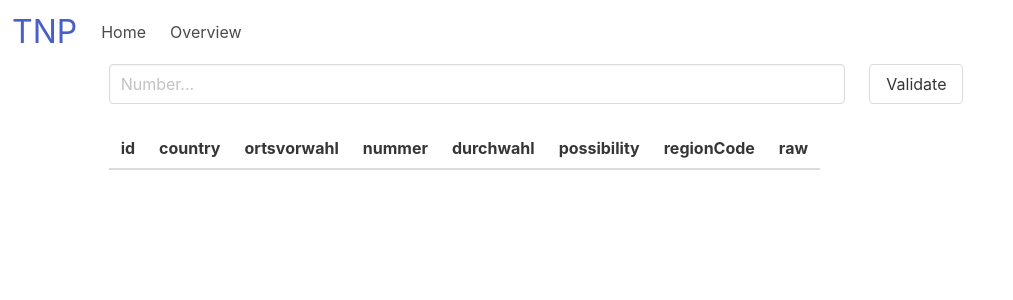
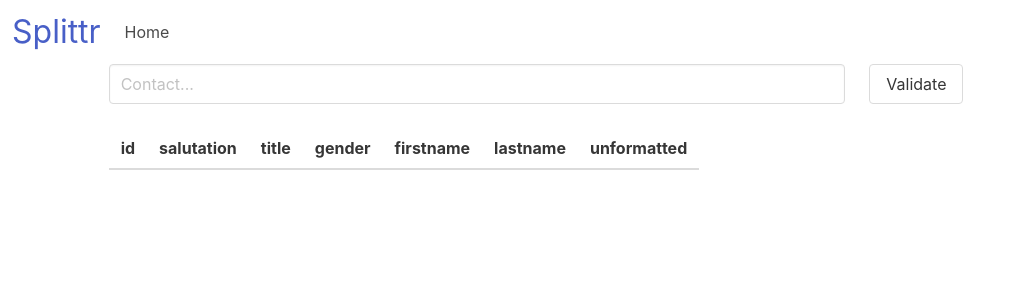
Before and after one commit to benitadietrich/splittr, a React (Create React App) app in the folder splittr/: page / in a window 1280 px wide. Shown: the top 300 px of the page, without its empty margins (0-1013 px from the left). Built offline with nearby package versions, Linux system fonts and the light colour scheme.

Commit message:
started with implementation

```diff
--- a/splittr/package.json
+++ b/splittr/package.json
@@ -1,6 +1,6 @@
 {
   "name": "splittr",
-  "version": "0.1.0",
+  "version": "1.0.0",
   "private": true,
   "dependencies": {
     "@testing-library/jest-dom": "^5.11.4",
--- a/splittr/public/index.html
+++ b/splittr/public/index.html
@@ -25,7 +25,7 @@
       work correctly both with client-side routing and a non-root public URL.
       Learn how to configure a non-root public URL by running `npm run build`.
     -->
-    <title>React App</title>
+    <title>Splittr</title>
   </head>
   <body>
     <noscript>You need to enable JavaScript to run this app.</noscript>
--- a/splittr/src/App.css
+++ /dev/null
@@ -1,38 +0,0 @@
-.App {
-  text-align: center;
-}
-
-.App-logo {
-  height: 40vmin;
-  pointer-events: none;
-}
-
-@media (prefers-reduced-motion: no-preference) {
-  .App-logo {
-    animation: App-logo-spin infinite 20s linear;
-  }
-}
-
-.App-header {
-  background-color: #282c34;
-  min-height: 100vh;
-  display: flex;
-  flex-direction: column;
-  align-items: center;
-  justify-content: center;
-  font-size: calc(10px + 2vmin);
-  color: white;
-}
-
-.App-link {
-  color: #61dafb;
-}
-
-@keyframes App-logo-spin {
-  from {
-    transform: rotate(0deg);
-  }
-  to {
-    transform: rotate(360deg);
-  }
-}
--- a/splittr/src/App.tsx
+++ b/splittr/src/App.tsx
@@ -1,5 +1,4 @@
 import React from "react";
-import "./App.css";
 import Navbar from "./components/Navbar";
 import { BrowserRouter as Router, Switch, Route } from "react-router-dom";
 import Home from "./pages/Home";
--- a/splittr/src/components/Navbar.tsx
+++ b/splittr/src/components/Navbar.tsx
@@ -1,16 +1,16 @@
 import React from "react";
-import { NavLink } from "react-router-dom";
+import { NavLink, Link } from "react-router-dom";
 
 const Navbar = () => {
   return (
     <nav className="navbar" role="navigation" aria-label="main navigation">
       <div className="navbar-brand">
-        <a className="navbar-item" href="https://bulma.io">
-          <p style={{fontSize:"2rem"}}>TNP</p>
-        </a>
+        <Link className="navbar-item" to="/Home">
+          <p style={{fontSize:"2rem"}}>Splittr</p>
+        </Link>
 
         <NavLink className="navbar-item" to="/Home">Home</NavLink>
-        <NavLink className="navbar-item" to="/Overview">Overview</NavLink>
+        {/* <NavLink className="navbar-item" to="/Overview">Overview</NavLink> */}
 
       </div>
     </nav>
--- a/splittr/src/index.css
+++ /dev/null
@@ -1,13 +0,0 @@
-body {
-  margin: 0;
-  font-family: -apple-system, BlinkMacSystemFont, 'Segoe UI', 'Roboto', 'Oxygen',
-    'Ubuntu', 'Cantarell', 'Fira Sans', 'Droid Sans', 'Helvetica Neue',
-    sans-serif;
-  -webkit-font-smoothing: antialiased;
-  -moz-osx-font-smoothing: grayscale;
-}
-
-code {
-  font-family: source-code-pro, Menlo, Monaco, Consolas, 'Courier New',
-    monospace;
-}
--- a/splittr/src/index.tsx
+++ b/splittr/src/index.tsx
@@ -1,6 +1,5 @@
 import React from 'react';
 import ReactDOM from 'react-dom';
-import './index.css';
 import App from './App';
 import reportWebVitals from './reportWebVitals';
 
--- a/splittr/src/model/Contact.ts
+++ b/splittr/src/model/Contact.ts
@@ -8,4 +8,5 @@ export interface Contact{
     gender?: Gender;
     firstname?: string;
     lastname?: string;
+    unformatted?: string;
 }
--- /dev/null
+++ b/splittr/src/model/DataProcessor.ts
@@ -0,0 +1,6 @@
+import ContactProcessor from "../controller/ContactProcessor";
+import { Contact } from "./Contact";
+
+export interface DataProcessor{
+    convert(str: string): Contact | undefined;
+}
--- a/splittr/src/pages/Home.tsx
+++ b/splittr/src/pages/Home.tsx
@@ -3,9 +3,17 @@ import { Contains } from "../controller/Contains";
 import { Contact } from "../model/Contact";
 
 const Home = () => {
-  const [number, setNumber] = useState<string>("");
+
+  // Contact String
+  const [contact, setContact] = useState<string>("");
+
+  // Rtn from Algorithm
   const [rtn, setRtn] = useState<any>(undefined);
+
+  // Rtn objects for Table
   const [rtn1, setRtn1] = useState<any[]>([]);
+
+  // Error Message
   const [err, setErr] = useState<string>("");
 
   return (
@@ -15,10 +23,10 @@ const Home = () => {
           <div className="control">
             <input
               className="input"
-              value={number}
-              onChange={(e) => setNumber(e.target.value!)}
+              value={contact}
+              onChange={(e) => setContact(e.target.value!)}
               type="text"
-              placeholder="Number..."
+              placeholder="Contact..."
             />
           </div>
         </div>
@@ -43,6 +51,7 @@ const Home = () => {
         </div>
       </div>
 
+      {/* Confirmation Modal */}
       <div className={rtn ? "modal is-active" : "modal"}>
         <div className="modal-background"></div>
         <div className="modal-card" style={{ width: "80%" }}>
@@ -73,10 +82,10 @@ const Home = () => {
                           className="input"
                           onChange={(e) =>
                             setRtn((rtn: any) => {
-                              return { ...rtn, countryCode: e.target.value! };
+                              return { ...rtn, salutation: e.target.value! };
                             })
                           }
-                          value={rtn?.countryCode}
+                          value={rtn?.salutation}
                           type="text"
                           placeholder="N/A"
                         />
@@ -86,10 +95,10 @@ const Home = () => {
                           className="input"
                           onChange={(e) =>
                             setRtn((rtn: any) => {
-                              return { ...rtn, ortsvorwahl: e.target.value! };
+                              return { ...rtn, title: e.target.value! };
                             })
                           }
-                          value={rtn?.ortsvorwahl}
+                          value={rtn?.title}
                           type="text"
                           placeholder="N/A"
                         />
@@ -99,10 +108,10 @@ const Home = () => {
                           className="input"
                           onChange={(e) =>
                             setRtn((rtn: any) => {
-                              return { ...rtn, number: e.target.value! };
+                              return { ...rtn, gender: e.target.value! };
                             })
                           }
-                          value={rtn?.number}
+                          value={rtn?.gender}
                           type="text"
                           placeholder="N/A"
                         />
@@ -112,10 +121,10 @@ const Home = () => {
                           className="input"
                           onChange={(e) =>
                             setRtn((rtn: any) => {
-                              return { ...rtn, durchwahl: e.target.value! };
+                              return { ...rtn, firstname: e.target.value! };
                             })
                           }
-                          value={rtn?.durchwahl}
+                          value={rtn?.firstname}
                           type="text"
                           placeholder="N/A"
                         />
@@ -125,10 +134,10 @@ const Home = () => {
                           className="input"
                           onChange={(e) =>
                             setRtn((rtn: any) => {
-                              return { ...rtn, regionCode: e.target.value! };
+                              return { ...rtn, lastname: e.target.value! };
                             })
                           }
-                          value={rtn?.regionCode}
+                          value={rtn?.lastname}
                           type="text"
                           placeholder="N/A"
                         />
@@ -176,6 +185,7 @@ const Home = () => {
         </div>
       </div>
 
+      {/* Error Message Modal */}
       {err !== "" && setTimeout(() => setErr(""), 2000) && (
         <div className="error" style={{
           backgroundColor: "white",
@@ -194,19 +204,19 @@ const Home = () => {
         </div>
       )}
 
+      {/* Table */}
       <div className="columns">
         <div className="column is-12 is-offset-1">
           <table className="table">
             <thead>
               <tr>
                 <th>id</th>
-                <th>country</th>
-                <th>ortsvorwahl</th>
-                <th>nummer</th>
-                <th>durchwahl</th>
-                <th>possibility</th>
-                <th>regionCode</th>
-                <th>raw</th>
+                <th>salutation</th>
+                <th>title</th>
+                <th>gender</th>
+                <th>firstname</th>
+                <th>lastname</th>
+                <th>unformatted</th>
               </tr>
             </thead>
 
@@ -220,12 +230,11 @@ const Home = () => {
 
                       <tr style={ Contains(rtn1, r) ? {backgroundColor: "yellow"} : {backgroundColor: "white"} }>
                         <td>{`${r.id.toString().slice(0, 6)}...`}</td>
-                        <td>{r.countryCode}</td>
-                        <td>{r.ortsvorwahl}</td>
-                        <td>{r.number}</td>
-                        <td>{r.durchwahl}</td>
-                        <td>{r.possibility}</td>
-                        <td>{r.regionCode}</td>
+                        <td>{r.salutation}</td>
+                        <td>{r.title}</td>
+                        <td>{r.gender}</td>
+                        <td>{r.firstname}</td>
+                        <td>{r.lastname}</td>
                         <td>{r.unformatted}</td>
                       </tr>
 
```
Also changed, not shown: splittr/src/controller/ContactProcessor.ts (+14 -1 lines), splittr/src/logo.svg (deleted), 1 other file (tests, documents, lock files or other folders).
